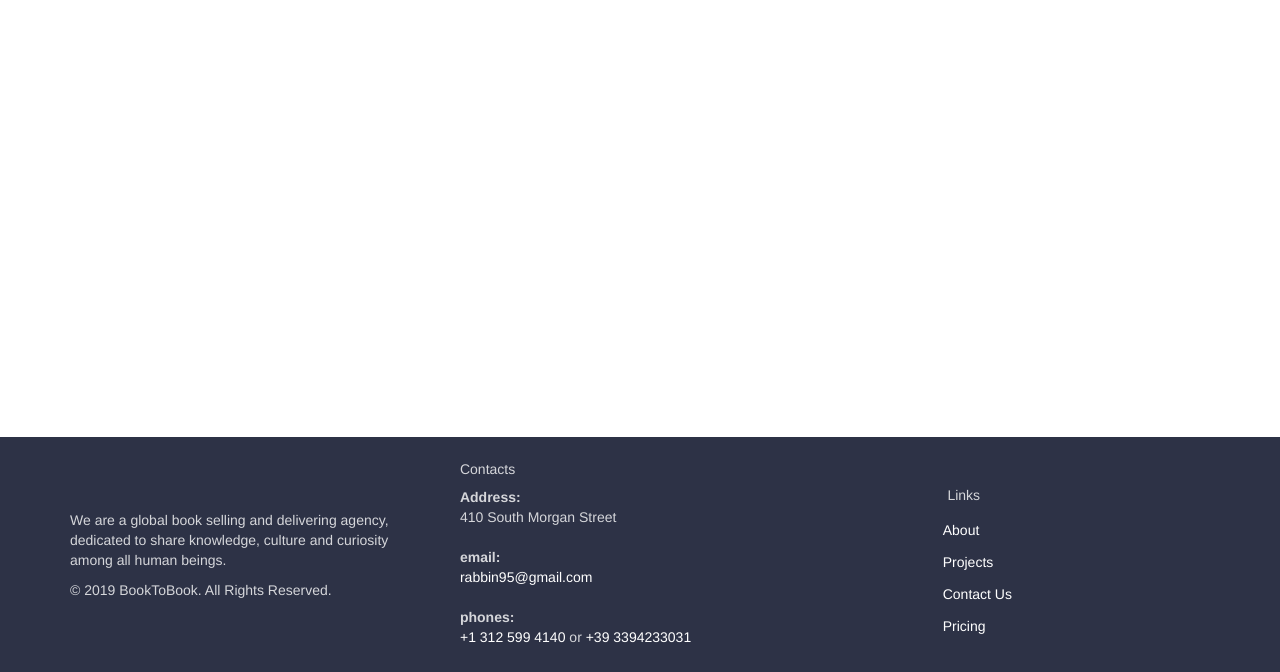
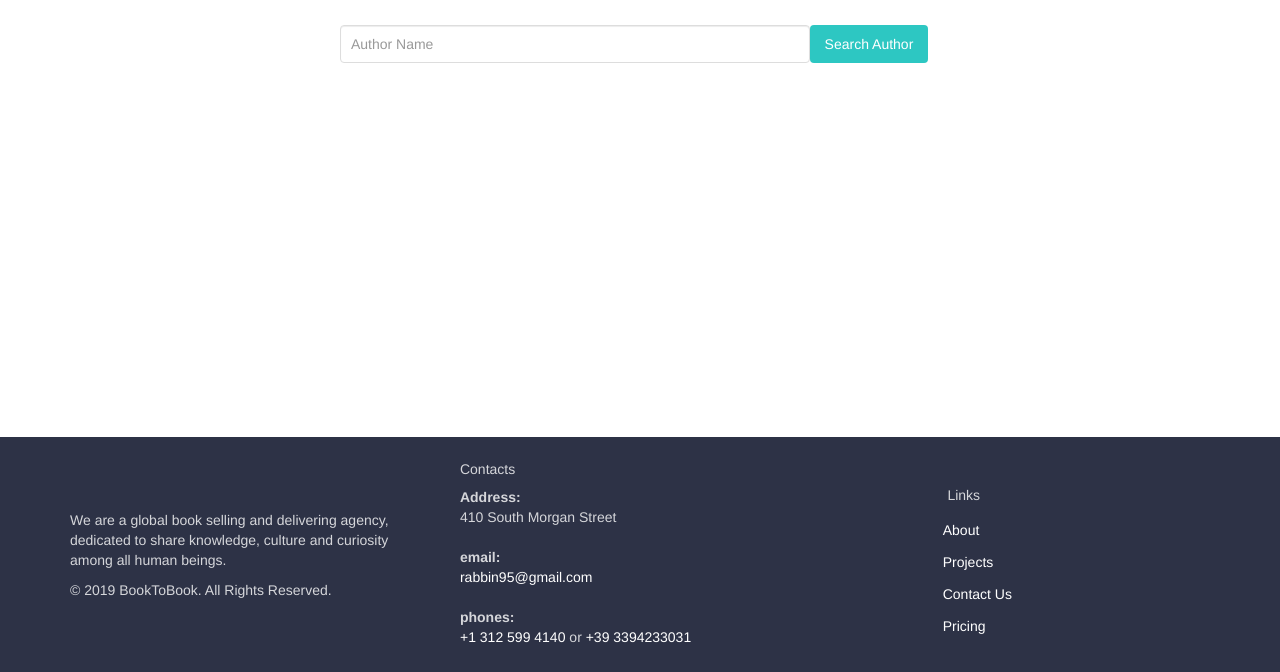
Before and after one commit to Fed95/BookToBook, a website: page pages/browseAuthors.html in a window 1280 px wide. Shown: the part 128-800 px from the top of the page. Drawn offline with nearby package versions, Linux system fonts and the light colour scheme.

Commit message:
update and correction

```diff
--- a/assets/CSS/browseBooks.css
+++ b/assets/CSS/browse.css
@@ -17,6 +17,9 @@
     .col-9-bigger-xs{
         width:91.66%;
     }
+    .no-pad-left-xs{
+        padding-left: 0px;
+    }
 }
 @media (max-width: 800px){
     .hidden-s{
--- a/pages/browseAuthors.html
+++ b/pages/browseAuthors.html
@@ -7,7 +7,7 @@
         <link rel="stylesheet" href="../assets/CSS/styles.css">
         <link rel="stylesheet" href="../assets/CSS/footer.css">
         <link rel="stylesheet" href="../assets/CSS/navbar.css">
-        <link rel="stylesheet" href="../assets/CSS/author.css">
+        <link rel="stylesheet" href="../assets/CSS/browse.css">
         <!-- jQuery library -->
         <script src="https://ajax.googleapis.com/ajax/libs/jquery/3.4.0/jquery.min.js"></script>
 
@@ -44,6 +44,27 @@
                 </nav>
 
                 <div id="homepage-container" class="container">
+                    <div class="container">
+                        <div class="row">
+                            <div class="col-2 col-2-hidden-xs"></div>
+                            <div class="col-9 col-9-bigger-xs">
+                                <div id="searchbar-container" class="pad" vertical-align="center">
+                                    <form id="searchbar" class="form-inline" action="" method="get">
+                                        <div class="col-9 no-pad-left-xs">
+                                            <input name="search-text" id="searchbar-input" class="form-control" type="text"
+                                                   placeholder="Author Name" aria-label="Search">
+                                        </div>
+                                        <div class="col-3">
+                                            <button id="main-search-btn" class="btn btn-outline-success btn-search" type="input">
+                                                Search Author
+                                            </button>
+                                        </div>
+                                    </form>
+                                </div>
+                            </div>
+                            <div class="col-1"></div>
+                        </div>
+                    </div>
                 </div>
             </div>
             <footer class="section footer-classic context-dark bg-image myfooter">
@@ -86,7 +107,7 @@
             </footer>
         </div>
         <!-- Bootstrap core JavaScript
-        ================================================== -->
+================================================== -->
         <!-- Placed at the end of the document so the pages load faster -->
         <script src="https://ajax.googleapis.com/ajax/libs/jquery/1.11.3/jquery.min.js"></script>
         <script>window.jQuery || document.write('<script src="../../../assets/js/vendor/jquery.min.js"><\/script>')</script>
```
Also changed, not shown: pages/browseBooks.html (+2 -2 lines).
